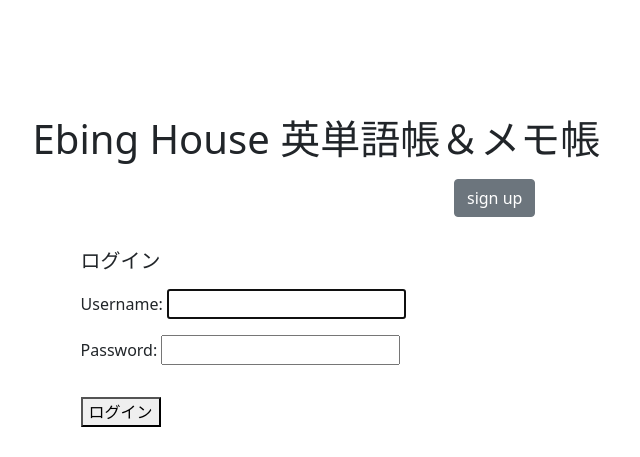
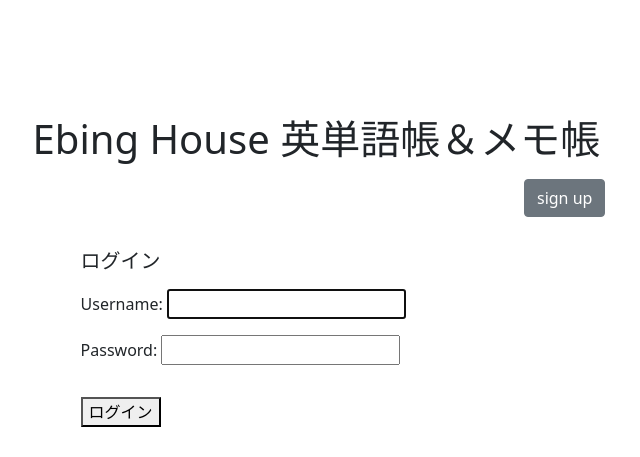
Before and after one commit to goemon024/ebing_house, a Django app: page /accounts/login/ in a window 1280 px wide. Shown: the top 457 px of the page, without its empty margins (324-964 px from the left). Run offline with Django 5.2, Linux system fonts and the light colour scheme; parts of the project's set-up code (start-up, migrations or seed data) failed here and were passed over.

Commit message:
slight change

```diff
--- a/templates/registration/login.html
+++ b/templates/registration/login.html
@@ -55,7 +55,9 @@
     <h1 style="margin-bottom: 1rem; margin-top: 15%; margin-left: 1rem;"> Ebing House 英単語帳＆メモ帳</h1>
     <div style="display: flex; justify-content: flex-end; width: 100%;">
         <a href ="{% url 'accounts:signup' %}" class="btn btn-secondary"
-        role="button" aria-disabled="true" style=" margin-bottom:2rem;">sign up</a>
+        role="button" aria-disabled="true" style="margin-right: 10px; margin-bottom:2rem;">sign up</a>
+        <!-- <a href ="{% url '' %}" class="btn btn-secondary"
+        role="button" aria-disabled="true" style="margin-left: 10px; margin-bottom:2rem;">パスワード再設定</a> -->
     </div>
     <form method="post" style="align-items: flex-start; margin-left: 4rem;">
     <h5 style="margin-bottom: 1rem;"> ログイン</h5>
```
